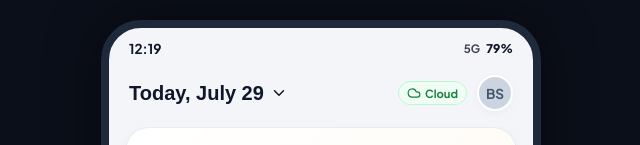
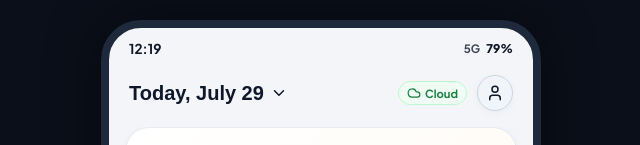
Before and after one commit to ndunl075/calori, a React (Vite) app: page / in a window 1280 px wide. Shown: the top 145 px of the page, without its empty margins (319-959 px from the left). Built offline with nearby package versions, Linux system fonts and the light colour scheme; a web font is replaced by a local one.

Commit message:
fix: replace fake BS profile badge with generic User avatar icon

```diff
--- a/src/components/Header.jsx
+++ b/src/components/Header.jsx
@@ -1,5 +1,5 @@
 import React from 'react';
-import { ChevronDown, ChevronLeft, Info, Cloud, CloudOff, Check } from 'lucide-react';
+import { ChevronDown, ChevronLeft, Info, Cloud, CloudOff, Check, User } from 'lucide-react';
 
 export default function Header({
   currentDateText,
@@ -83,9 +83,13 @@ export default function Header({
                 <span>Cloud</span>
               </div>
 
-              {/* Profile Avatar Badge matching image "BS" */}
-              <div className="profile-avatar">
-                BS
+              {/* User Profile Badge */}
+              <div
+                className="profile-avatar"
+                style={{ background: '#f1f5f9', color: '#0f172a', border: '1px solid #cbd5e1' }}
+                title="User Profile & Account"
+              >
+                <User size={18} />
               </div>
             </div>
           </>
```
